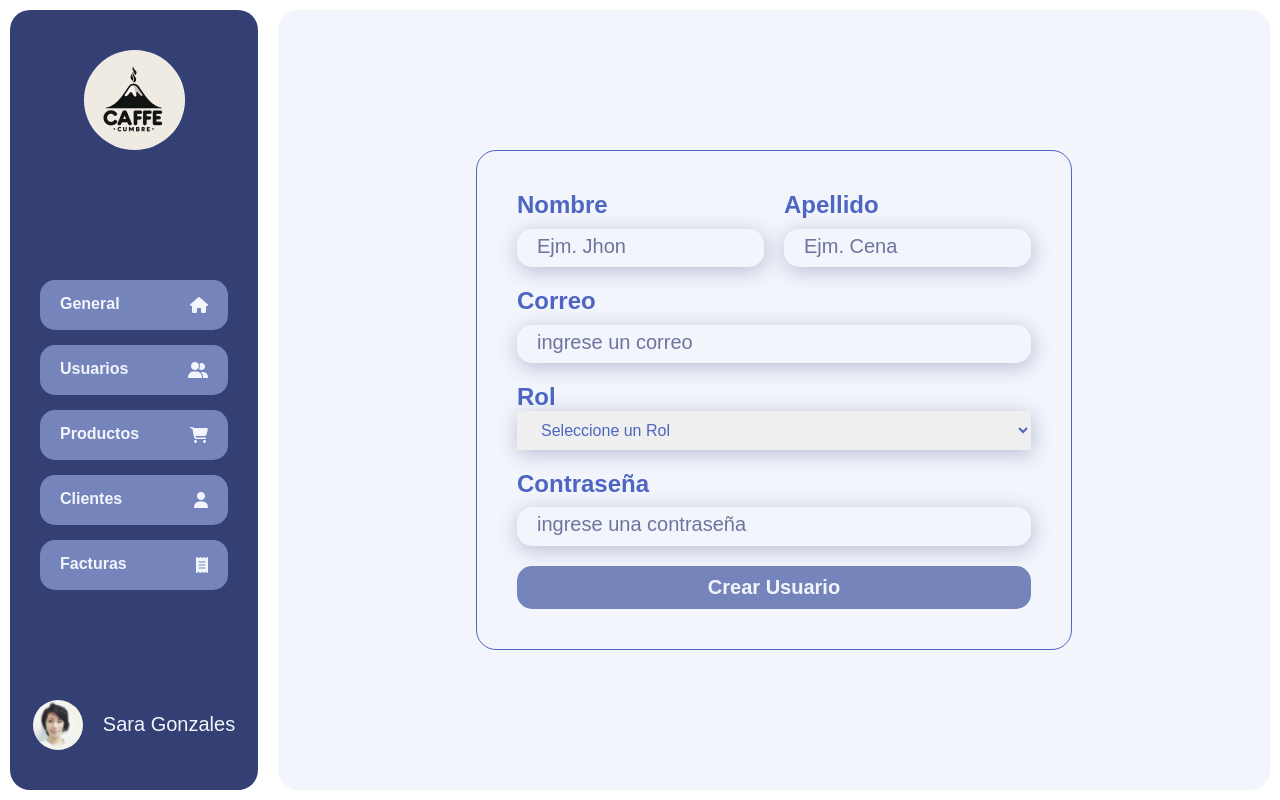
After one commit to JuanFACano/hubsales_dev, a PHP site: template views/layout/crear.php in a window 1280 px wide. The commit adds this page. Run offline with PHP 8.4, Linux system fonts and the light colour scheme; the template is opened without the code that fills it, so the values that code supplies are empty; some libraries are stand-ins or nearby versions.

Commit message:
Trabajando en el formulario y las validaciones del mismo

```diff
--- a/public/index.php
+++ b/public/index.php
@@ -24,6 +24,9 @@ $router->post('/general', [GeneralController::class, 'general']);
 $router->get('/usuarios', [UsuarioController::class, 'usuarios']);
 $router->post('/usuarios', [UsuarioController::class, 'usuarios']);
 
+$router->get('/usuarios/crear', [UsuarioController::class, 'crear']);
+$router->post('/usuarios/crear', [UsuarioController::class, 'crear']);
+
 
 // Comprobar y validar las rutas, que existan y les asigna las funciones del Controlador
 $router->comprobarRutas();
--- a/src/scss/base/_globales.scss
+++ b/src/scss/base/_globales.scss
@@ -26,6 +26,7 @@ body {
 body {
     font-family: v.$fuente_principal;
     font-size: 1.6rem;
+    overflow-x: hidden;
 }
 
 a {
--- a/src/scss/base/_variables.scss
+++ b/src/scss/base/_variables.scss
@@ -24,7 +24,11 @@ $azul_800: #4557B5;
 $azul_900: #3C4791;
 $azul_1: #242847;
 
-$red: #FF9797;
+$red: #fb4747;
+$verde: #30c200;
+$alert_error: #ffd5d5;
+$alert_exito: #DAFF94;
+$red_op: #fb7747;
 
 // Fuentes
 $delgada: 300;
--- a/src/scss/components/_formulario.scss
+++ b/src/scss/components/_formulario.scss
@@ -34,24 +34,27 @@
   }
 }
 
-.popup {
-  position: absolute;
-  top: 0;
-  left: 0;
-  width: 100%;
+.form_contenedor {
+  display: flex;
+  justify-content: center;
+  flex-direction: column;
+  position: relative;
+  align-items: center;
   height: 100%;
-  display: none;
-  background-color: v.$opacity;
 
+  @include m.tablet {
+    position: inherit;
+  }
+}
 
 .form {
-    position: relative;
   display: flex;
   flex-direction: column;
   gap: 2rem;
+  margin: 1rem 2rem;
   padding: 4rem;
   border-radius: 2rem;
-    background-color: v.$azul-100;
+  border: 1px solid v.$principal;
 
   .button_close_form {
     position: absolute;
@@ -110,10 +113,3 @@
     padding: 1rem 2rem;
   }
 }
-
-  &.active {
-    display: flex;
-    justify-content: center;
-    align-items: center;
-  }
-}
--- a/src/scss/components/_index.scss
+++ b/src/scss/components/_index.scss
@@ -1,2 +1,3 @@
 @forward 'formulario';
 @forward 'botones';
+@forward 'alertas';
--- a/views/layout.php
+++ b/views/layout.php
@@ -5,7 +5,7 @@
     <meta charset="UTF-8">
     <meta name="viewport" content="width=device-width, initial-scale=1.0">
     <title>App Salón</title>
-    <link rel="stylesheet" href="build/css/app.css">
+    <link rel="stylesheet" href="/build/css/app.css">
 </head>
 
 <body>
--- /dev/null
+++ b/views/layout/crear.php
@@ -0,0 +1,34 @@
+<div class="form_contenedor">
+  <?php
+  include_once __DIR__ . '/../templates/alertas.php';
+  ?>
+  <form class="form" method="POST" action="/usuarios/crear">
+    <div class="campo_doble">
+      <div class="campo_simple">
+        <label class="campo_label" for="nombre">nombre</label>
+        <input type="text" name="nombre" id="nombre" placeholder="Ejm. Jhon" value="<?php echo s($usuario->nombre) ?>">
+      </div>
+      <div class="campo_simple">
+        <label class="campo_label" for="apellido">apellido</label>
+        <input type="text" name="apellido" id="apellido" placeholder="Ejm. Cena" value="<?php echo s($usuario->apellido) ?>">
+      </div>
+    </div>
+    <div class="campo_simple">
+      <label class="campo_label" for="correo">correo</label>
+      <input type="email" name="correo" id="correo" placeholder="ingrese un correo" value="<?php echo s($usuario->correo) ?>">
+    </div>
+    <div>
+      <label class="campo_label" for="rol">Rol</label>
+      <select class="campo_select" name="rol" id="rol">
+        <option value="">Seleccione un Rol</option>
+        <option value="1">Admin</option>
+        <option value="2">Usuario Base</option>
+      </select>
+    </div>
+    <div class="campo_simple">
+      <label class="campo_label" for="contrasenia">Contraseña</label>
+      <input type="password" name="contrasenia" id="contrasenia" placeholder="ingrese una contraseña">
+    </div>
+    <input class="boton" type="submit" value="Crear Usuario">
+  </form>
+</div>
--- /dev/null
+++ b/views/templates/alertas.php
@@ -0,0 +1,17 @@
+<div class="alerta_contenedor">
+  <?php
+  foreach ($alertas as $key => $mensajes) :
+    foreach ($mensajes as $mensaje) :
+  ?>
+
+      <div class="alerta mostrar <?php echo $key ?>">
+        <?php echo $mensaje; ?>
+      </div>
+
+  <?php
+    endforeach;
+  endforeach;
+
+
+  ?>
+</div>
```
Also changed, not shown: other parts of src/scss/base/_globales.scss (+37 -0 lines), controllers/UsuarioController.php (+31 -0 lines), models/Usuario.php (+46 -0 lines), src/js/app.js (+0 -12 lines), src/scss/components/_alertas.scss (added, +36 -0 lines), views/layout/usuario.php (+1 -38 lines), public/build/css/app.css, public/build/js/app.js, 1 other file. Lines whose indentation alone changed are shown as unchanged.
